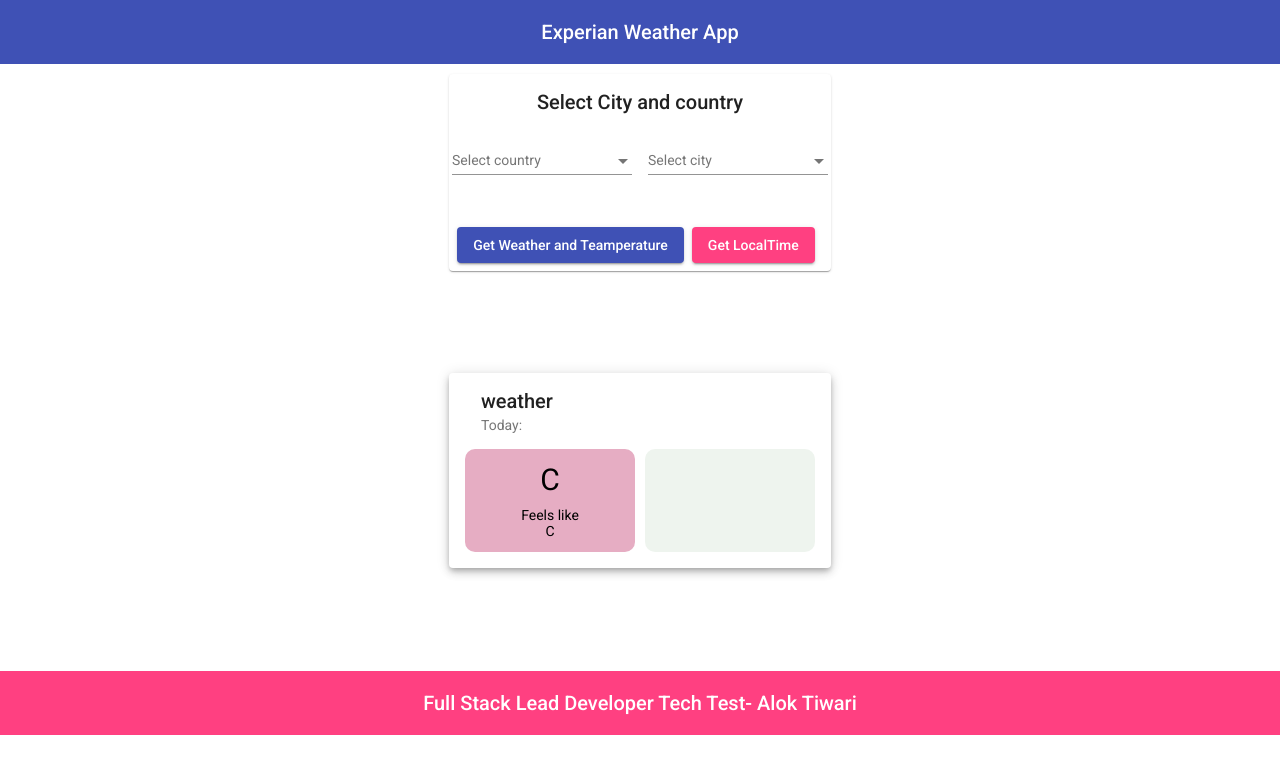
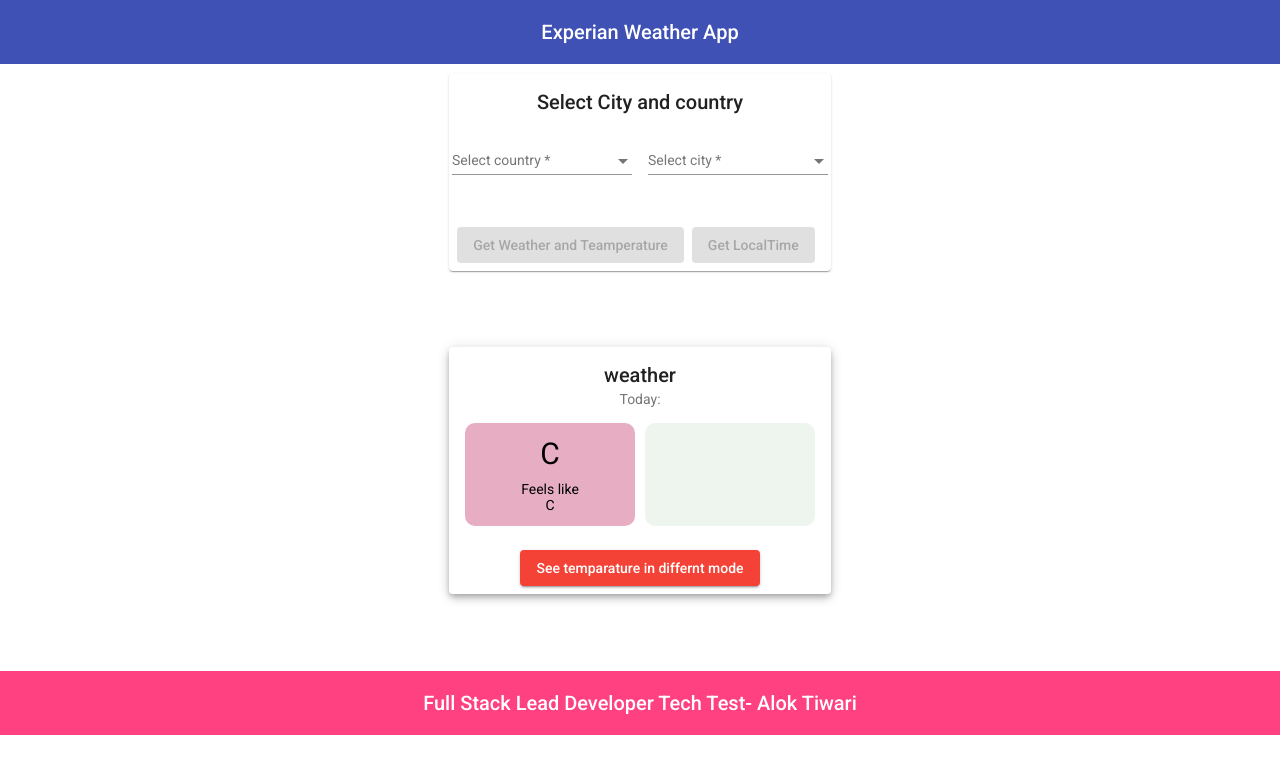
Before and after one commit to alok1Github/ClientApp, an Angular app: page / in a window 1280 px wide. Shown: the top 774 px of the page. Built offline with nearby package versions, Linux system fonts and the light colour scheme.

Commit message:
Add From and service to the app

```diff
--- a/src/weather/weather-report.component.html
+++ b/src/weather/weather-report.component.html
@@ -3,17 +3,17 @@
 </mat-toolbar>
 <div class="content">
     <div class="flex-row-main">
+        <form [formGroup]="weatherForm">
             <mat-card>
                 <mat-card-header>
                     <mat-card-title>Select City and country </mat-card-title>
-
                 </mat-card-header>
                 <mat-card-content>
                     <div class="content">
                         <div class="flex-row-main">
                             <mat-form-field class="mr">
                                 <mat-label>Select country</mat-label>
-                            <mat-select>
+                                <mat-select formControlName="countryControl">
                                     <mat-option *ngFor="let country of countries" [value]="country">
                                         {{country.name}}
                                     </mat-option>
@@ -21,7 +21,7 @@
                             </mat-form-field>
                             <mat-form-field>
                                 <mat-label>Select city</mat-label>
-                            <mat-select>
+                                <mat-select formControlName="cityControl">
                                     <mat-option *ngFor="let city of cities" [value]="city">
                                         {{city}}
                                     </mat-option>
@@ -33,13 +33,13 @@
                 <mat-card-actions>
                     <div class="content">
                         <div class="flex-row-main">
-                        <button mat-raised-button mat-button color="primary">Get Weather and Teamperature</button>
-                        <button mat-raised-button mat-button color="accent">Get LocalTime</button>
+                            <button mat-raised-button mat-button color="primary" [disabled]="!weatherForm.valid">Get Weather and Teamperature</button>
+                            <button mat-raised-button mat-button color="accent" [disabled]="!weatherForm.valid">Get LocalTime</button>
                         </div>
                     </div>
                 </mat-card-actions>
             </mat-card>
-    </div>
+        </form>
     </div>
 
     <div class="main-div">
@@ -63,6 +63,13 @@
                     </div>
                 </div>
             </mat-card-content>
+            <mat-card-actions>
+                <div>
+                    <div>
+                        <button mat-raised-button mat-button color="warn">See temparature in differnt mode</button>
+                    </div>
+                </div>
+            </mat-card-actions>
         </mat-card>
     </div>
     <mat-toolbar color="accent">
--- a/src/weather/weather-report.component.ts
+++ b/src/weather/weather-report.component.ts
@@ -1,4 +1,5 @@
-import { ChangeDetectionStrategy, Component } from "@angular/core";
+import { ChangeDetectionStrategy, Component, OnInit } from "@angular/core";
+import { FormBuilder, FormGroup, Validators } from "@angular/forms";
 
 @Component({
   selector: 'experian-report-weather',
@@ -6,7 +7,41 @@
   styleUrls: ['./weather-report.component.scss'],
   changeDetection: ChangeDetectionStrategy.OnPush
 })
-export class WeatherReportComponent {
+export class WeatherReportComponent implements OnInit {
+  weatherForm: FormGroup;
+
+  constructor(private fb: FormBuilder) { }
+
+  ngOnInit(): void {
+    this.weatherForm = this.fb.group({
+      cityControl: [null, Validators.required],
+      countryControl: [null, Validators.required]
+    })
+  }
+
+
+
+
+
+
+
+
+
+
+
+
+
+
+
+
+
+
+
+
+
+
+
+
   cities = ["London", "Paris", "Moscow", "New York", "Karachi", "Sydney"];
   countries = [
     {
```
Also changed, not shown: src/weather/weather-report.service.ts (added, +9 -0 lines). Lines whose indentation alone changed are shown as unchanged.
